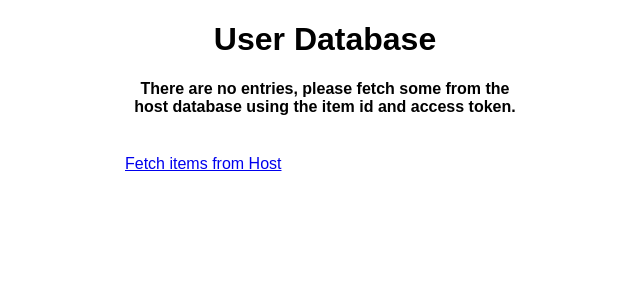
After one commit to In-Charge/Product, a Flask app: template templates/user_db.html in a window 1280 px wide. The commit adds this page. Shown: the top 300 px of the page, without its empty margins (315-955 px from the left). Run offline with Flask 2, Linux system fonts and the light colour scheme; the template is opened without the code that fills it, so the values that code supplies are empty.

Commit message:
Adjust frontend

```diff
--- a/host.py
+++ b/host.py
@@ -64,10 +64,5 @@ def update(id):
         return render_template('update.html', item=item)
 
 
-# @app.route('/fetch/<int:id>', methods=['GET', 'POST'])
-# def fetch(id, access_token):
-
-
-
 if __name__ == '__main__':
     app.run()
--- /dev/null
+++ b/templates/user_db.html
@@ -0,0 +1,34 @@
+{% extends 'base.html' %}
+
+{% block head %}
+    <title>User Database</title>
+{% endblock %}
+
+{% block body %}
+    <div class="content">
+        <h1 style="text-align: center">User Database</h1>
+        {% if items|length < 1 %}
+            <h4 style="text-align: center">There are no entries, please fetch some from the host database using the item
+                id and access token.</h4>
+        {% else %}
+            <table>
+                <tr>
+                    <th>Id</th>
+                    <th>Host id</th>
+                    <th>Content</th>
+                    <th>Time fetched</th>
+                </tr>
+                {% for item in items %}
+                    <tr>
+                        <td>{{ item.id }}</td>
+                        <td>{{ item.host_id }}</td>
+                        <td>{{ item.content }}</td>
+                        <td>{{ item.date_fetched.strftime('%Y-%m-%d %H:%M:%S') }}</td>
+                    </tr>
+                {% endfor %}
+            </table>
+        {% endif %}
+        <br>
+        <a href="/fetch">Fetch items from Host</a>
+    </div>
+{% endblock %}
```
Also changed, not shown: templates/fetch.html (+16 -10 lines), user.py (+6 -2 lines), user.db.
